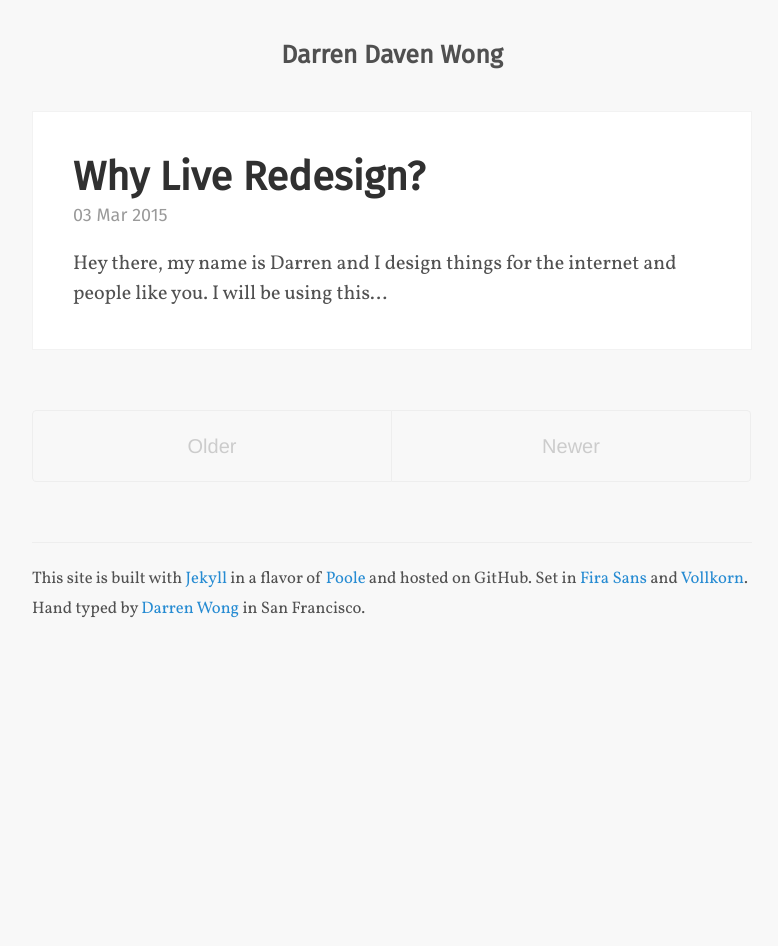
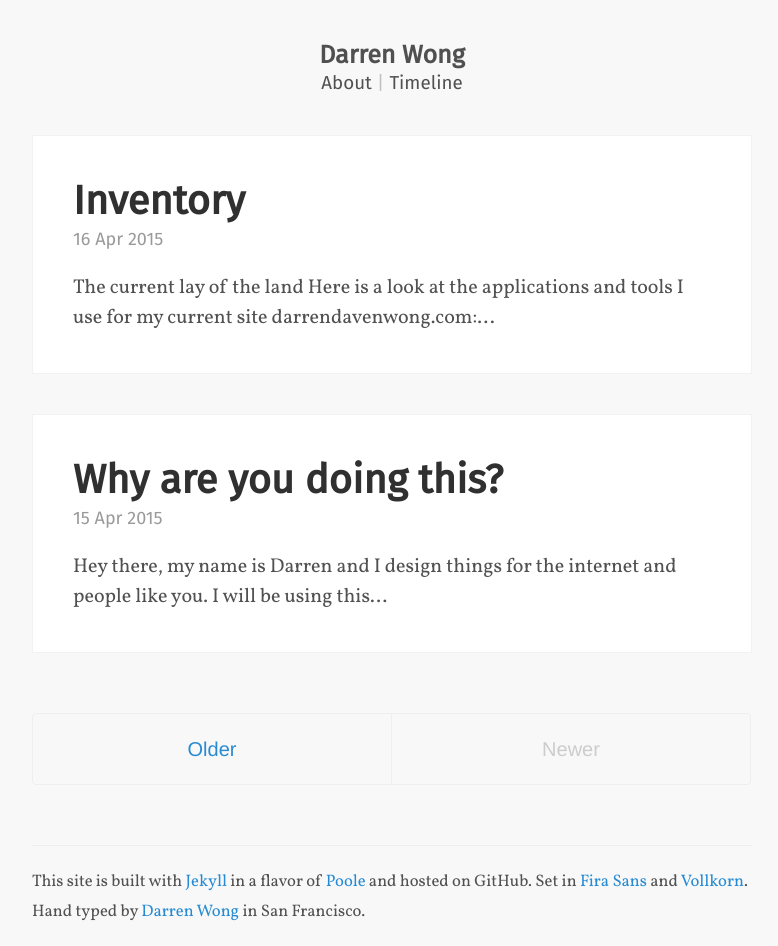
Before and after one commit to darrendub/darrendub.github.io, a Jekyll site: the page built from index.html, in a window 1280 px wide. Shown: the whole page, without its empty margins (248-1026 px from the left). Built offline with Jekyll 4.4.1, drawn with Linux system fonts in a browser that asks for light colours; the list of posts is cut into pages by our own code; before the commit the page ends 900 px from its top, so only the background shows below that; some of the changed lines change nothing that is shown.

Commit message:
Make lots of updates to posts  and timeline

```diff
--- a/_config.yml
+++ b/_config.yml
@@ -3,7 +3,7 @@ permalink:        pretty
 relative_permalinks: true
 
 # Setup
-title:            Darren Daven Wong
+title:            Darren Wong
 url:
 paginate:         1
 baseurl:          /weblog
--- a/_layouts/default.html
+++ b/_layouts/default.html
@@ -9,7 +9,10 @@
       <header class="masthead">
         <h3 class="masthead-title">
           <a href="{{ site.baseurl }}" title="Home">{{ site.title }}</a>
-          <small>{{ site.tagline }}</small>
+          <small>
+            <a href="{{ site.baseurl }}/about">About</a> |
+            <a href="{{ site.baseurl }}/timeline">Timeline</a>
+          </small>
         </h3>
       </header>
 
--- a/_posts/2015-03-03-why-live-redesign.md
+++ /dev/null
@@ -1,25 +0,0 @@
----
-layout: post
-title: Why Live Redesign?
----
-
-
-
-Hey there, my name is Darren and I design things for the internet and people like you. I will be using this space to document the live redesign of my brand new site! I am doing this for a few reasons:
-
-- Build some momentum to redesign my current site
-- Share my process and learn from that process
-- Get input early and often from viewers like you
-- Be accountable for delivering a brand spanking new site
-
-I will be using this <a href="{{ site.baseurl }}/timeline/index.html">timeline</a> to keep track of my updates and this <a href="{{ site.baseurl }}/timeline/index.html">blog</a> to post articles, snippets and thoughts as I develop my site. I make things for the web and want to share how I make those things.
-
-Designing in the open is not a new idea, great developers like <a href="http://bradfrost.com/blog/post/designing-in-the-open/">Brad Frost</a>, <a href="http://danielmall.com/articles/rif-element-collages/">Dan Mall</a>, <a href="https://css-tricks.com/screencasting-complete-redesign-get-access-kickstarter/">Chris Coyier</a> to name a few, have used this technique to utilize our great open community to help further their deisign decisions.
-
-<blockquote>By sharing your thoughts, your successes, your failures, your techniques, your process, your resources, you’re able to have a much greater impact on the world than whatever happens to be in your project’s scope.
-	<cite style="display:block;">- Brad Frost</cite>
-</blockquote>
-
-I'm nervous and excited I have a feeling everything will change and I also have a feeling no one may see this haha. In any case this will help me push my skills and confidence further.
-
-Wish me luck!
--- /dev/null
+++ b/_posts/2015-04-15-why-are-you-doing-this.md
@@ -0,0 +1,38 @@
+---
+layout: post
+title: Why are you doing this?
+---
+
+
+
+Hey there, my name is Darren and I design things for the internet and people like you. I will be using this space to document the live redesign of my brand new site! I am doing this for a few reasons:
+
+- Build some momentum to redesign my current [site](http://darrendavenwong.com)
+- Share my process and learn from that process
+- Get input early and often from viewers like you
+- Be accountable for delivering a brand spanking new site
+
+I will be using this <a href="{{ site.baseurl }}/timeline/index.html">timeline</a> to keep track of my updates and this blog to post articles, snippets and thoughts as I develop my site. I make things for the web and want to share how I make those things.
+
+Designing in the open is not a new idea, great devsigners like <a href="http://bradfrost.com/blog/post/designing-in-the-open/">Brad Frost</a>, <a href="http://danielmall.com/articles/rif-element-collages/">Dan Mall</a>, <a href="https://css-tricks.com/screencasting-complete-redesign-get-access-kickstarter/">Chris Coyier</a> to name a few, have used this technique to utilize our great open community to help further their deisign decisions.
+
+
+<blockquote>By sharing your thoughts, your successes, your failures, your techniques, your process, your resources, you’re able to have a much greater impact on the world than whatever happens to be in your project’s scope.
+	<cite>- Brad Frost</cite>
+</blockquote>
+
+### Goals
+- Deliver a new site in six months
+- Develop in depth case studies for my work
+- Develop a blog to write about design and development
+- Increase engangement on social media
+- Increase website performance
+- Make a website I am proud of
+
+I'm nervous and excited to get started. I think this will be fun exercise to push my skills and develop my confidence.
+
+Wish me luck!
+
+Darren
+
+[@darrendub](http://twitter.com/darrendub)
--- /dev/null
+++ b/_posts/2015-04-16-inventory.md
@@ -0,0 +1,13 @@
+---
+layout: post
+title: Inventory
+---
+
+
+### The current lay of the land
+Here is a look at the applications and tools I use for my current site [darrendavenwong.com](http://darrendavenwong.com):
+
+- FTP: Fetch
+- Text Editor: Sublime Text 2
+- Domain: Godaddy
+- Hosting: HostMonster
--- a/about.md
+++ b/about.md
@@ -3,28 +3,12 @@ layout: page
 title: About
 ---
 
-<p class="message">
-  Hey there! This page is included as an example. Feel free to customize it for your own use upon downloading. Carry on!
-</p>
+Greetings, my name is Darren. I design and develop things for screens and things. I currently work on [inkling.com](http://inkling.com) designing extensible patterns and code to engage our visitors.
 
-In the novel, *The Strange Case of Dr. Jekyll and Mr. Hyde*, Mr. Poole is Dr. Jekyll's virtuous and loyal butler. Similarly, Poole is an upstanding and effective butler that helps you build Jekyll themes. It's made by [@mdo](https://twitter.com/mdo).
+I was born and raised on the island of Oahu. I left to go to school in San Francisco and have been living and working in the city ever since.
 
-There are currently two themes built on Poole:
+I am a huge proponent on side projects and I always have something I'm working on. I think it's important to do something purely for passion and fun, it helps us get away from the things we have to do and replace them with the things we want to do. My current side project is [Smoked Meat Saturdays](http://smokedmeatsaturdays.com) where a buddy and I host small get togethers for friends; we eat, drink and be merry.
 
-* [Hyde](http://hyde.getpoole.com)
-* [Lanyon](http://lanyon.getpoole.com)
+I listen to a lot of Drake, he's the song bird of our generation. I would like to be his friend one day. I am obsessed with Wes Anderson movies, I have this dream that I'll design a post card that is in frame for 1.2 seconds. My favorite movie of his is Moonrise Kingdom.
 
-Learn more and contribute on [GitHub](https://github.com/poole).
-
-## Setup
-
-Some fun facts about the setup of this project include:
-
-* Built for [Jekyll](http://jekyllrb.com)
-* Developed on GitHub and hosted for free on [GitHub Pages](https://pages.github.com)
-* Coded with [Sublime Text 2](http://sublimetext.com), an amazing code editor
-* Designed and developed while listening to music like [Blood Bros Trilogy](https://soundcloud.com/maddecent/sets/blood-bros-series)
-
-Have questions or suggestions? Feel free to [open an issue on GitHub](https://github.com/poole/poole/issues/new) or [ask me on Twitter](https://twitter.com/mdo).
-
-Thanks for reading!
+Have any questions? tweet me [@darrendub](http://twitter.com/darrendub) or you can reach me by [electronic mail](mailto:hello@darrendavenwong.com) You can also find my pixels on [dribbble](http://dribbble.com/darrendub) and my code on [github](http://github.com/darrendub)
--- a/public/css/poole.css
+++ b/public/css/poole.css
@@ -325,6 +325,7 @@ tbody tr:nth-child(odd) th {
   font-weight: 400;
   color: #c0c0c0;
   letter-spacing: 0;
+  display: block;
 }
 
 
--- a/timeline.md
+++ b/timeline.md
@@ -3,29 +3,14 @@ layout: page
 title: Redesign Timeline
 ---
 
-I'm doing a live redesign of my site (<a href="2015/03/03/why-live-redesign/">why?</a>), follow along here:
+<p class="message">I'm doing a live redesign of my site (<a href="{{ site.baseurl }}/2015/04/15/why-are-you-doing-this/">why?</a>), follow along here:</p>
 
 <div class="timeline">
 <ul>
 	<li>
-		<span class="time">Feb 22, 2016</span>
-		<span class="title">A Live redesign is scary</span>
-		<span class="text">Read my blog post</span>
-	</li>
-	<li>
-		<span class="time">Feb 10, 2015</span>
-		<span class="title">More Sketches</span>
-		<span class="text"><a href="">Here</a> are some sketches</span>
-	</li>
-	<li>
-		<span class="time">Feb 06, 2015</span>
-		<span class="title">Eary Nav CSS</span>
-		<span class="text">Worked on some css for the nav</span>
-	</li>
-	<li>
-		<span class="time">Feb 05, 2015</span>
-		<span class="title">Post to Dribbble</span>
-		<span class="text">Posted an early sketch of site to <a href="">Dribbble</a>.</span>
+		<span class="time">April 15, 2015</span>
+		<span class="title">Blog Post: Why are you doing this</span>
+		<span class="text">First post about the live redesign project. Why I'm doing it and some inital goals I've set for myself <a href="{{ site.baseurl }}/2015/04/15/why-are-you-doing-this/">Read more</a>.</span>
 	</li>
 </ul>
 </div>
```
Also changed, not shown: 6 other files.
